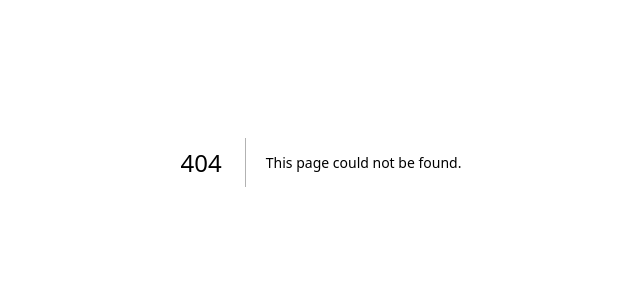
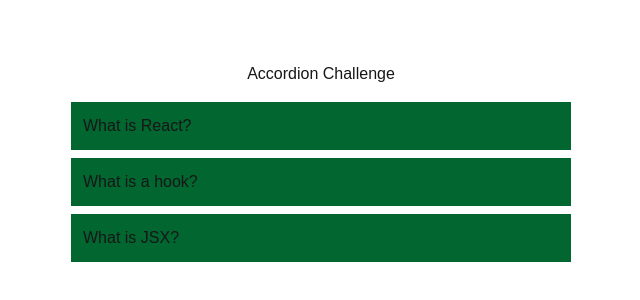
Before and after one commit to atanas-zlatev-98/coding-challenges, a Next.js app: page /accordion in a window 1280 px wide. Before the commit this address had no page. Shown: the part 238-538 px from the top of the page, without its empty margins (319-959 px from the left). Built offline with nearby package versions, Linux system fonts and the light colour scheme.

Commit message:
Accordion Challenge

```diff
--- /dev/null
+++ b/app/(challenges)/accordion/challenge.md
@@ -0,0 +1,11 @@
+Build an Accordion component that takes this data:
+
+const items = [
+  { id: 1, title: "What is React?", content: "A JS library for building UIs." },
+  { id: 2, title: "What is a hook?", content: "Functions that let you use React features." },
+  { id: 3, title: "What is JSX?", content: "A syntax extension that looks like HTML." },
+];
+
+Clicking a title expands it to show the content
+Clicking it again collapses it
+Only one item can be open at a time
--- /dev/null
+++ b/app/(challenges)/accordion/page.tsx
@@ -0,0 +1,31 @@
+'use client';
+
+import { useState } from "react";
+
+const initialState = [
+  { id: 1, title: "What is React?", content: "A JS library for building UIs." },
+  { id: 2, title: "What is a hook?", content: "Functions that let you use React features." },
+  { id: 3, title: "What is JSX?", content: "A syntax extension that looks like HTML." },
+];
+
+export default function AccordionPage() {
+
+    const [items, setItems] = useState(initialState);
+    const [activeId, setActiveId] = useState<number | null>(null);
+
+    return (
+        <div className="flex items-center justify-center h-screen flex-col gap-4">
+            <h1>Accordion Challenge</h1>
+
+            <div className="flex gap-2 flex-col">
+                {items.map((item) => (
+                    <div className="bg-green-800 w-125 h-fit p-3 flex flex-col" onClick={()=>setActiveId(activeId === item.id ? null : item.id)} key={item.id}>
+                        <h2>{item.title}</h2>
+                        <div className={`${activeId === item.id ? "block" : "hidden"} flex`}>{item.content}</div>
+                    </div>
+                ))}
+
+            </div>
+        </div>
+    )
+}
--- a/app/page.tsx
+++ b/app/page.tsx
@@ -16,6 +16,10 @@
         <Link href="/fetch-display-data" className="text-2xl font-bold text-gray-800 dark:text-gray-200 mb-4">
           Fetch and Display Data Challenge
         </Link>
+
+         <Link href="/accordion" className="text-2xl font-bold text-gray-800 dark:text-gray-200 mb-4">
+          Accordion Challenge
+        </Link>
       </main>
     </div>
   );
```
